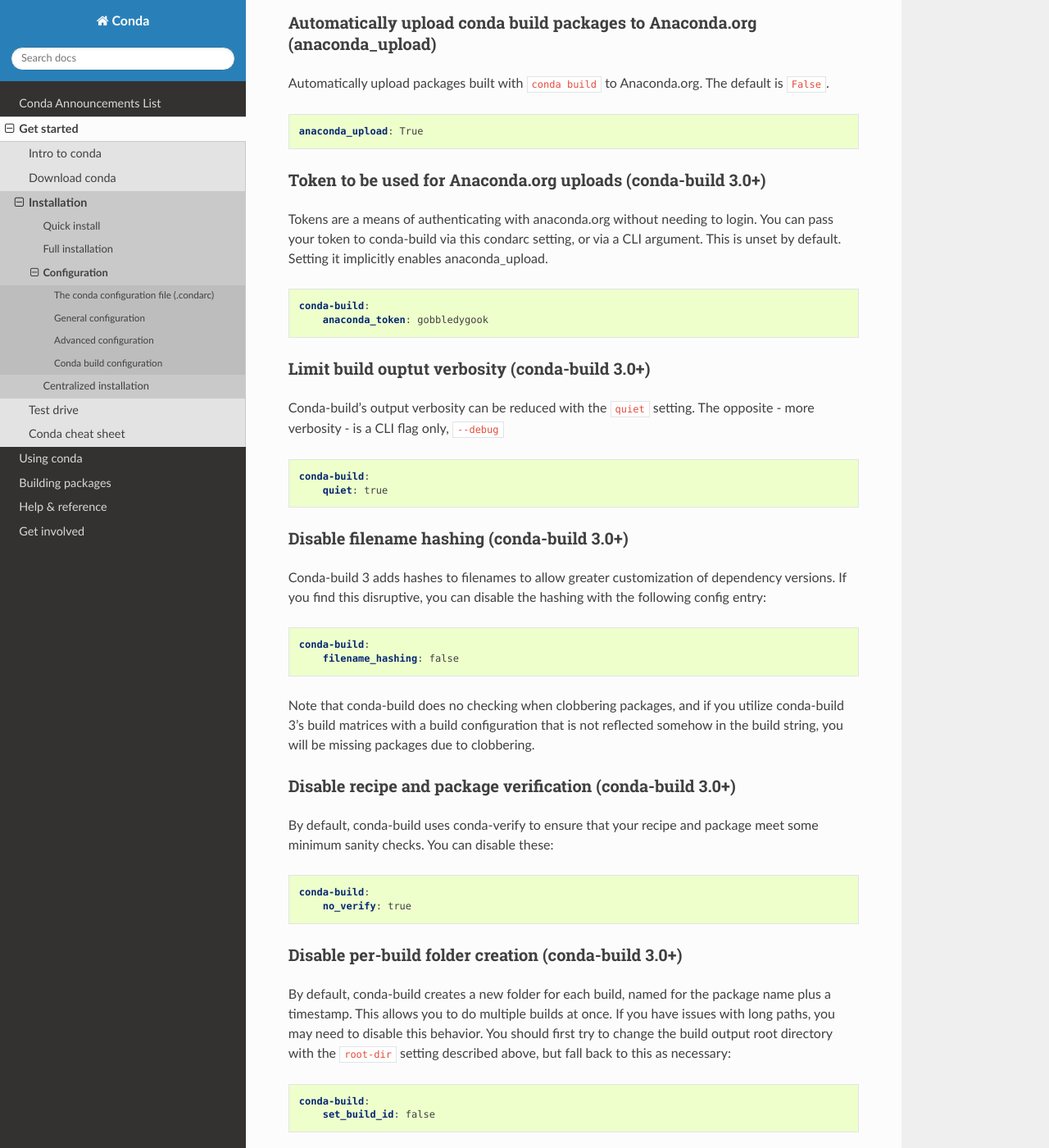
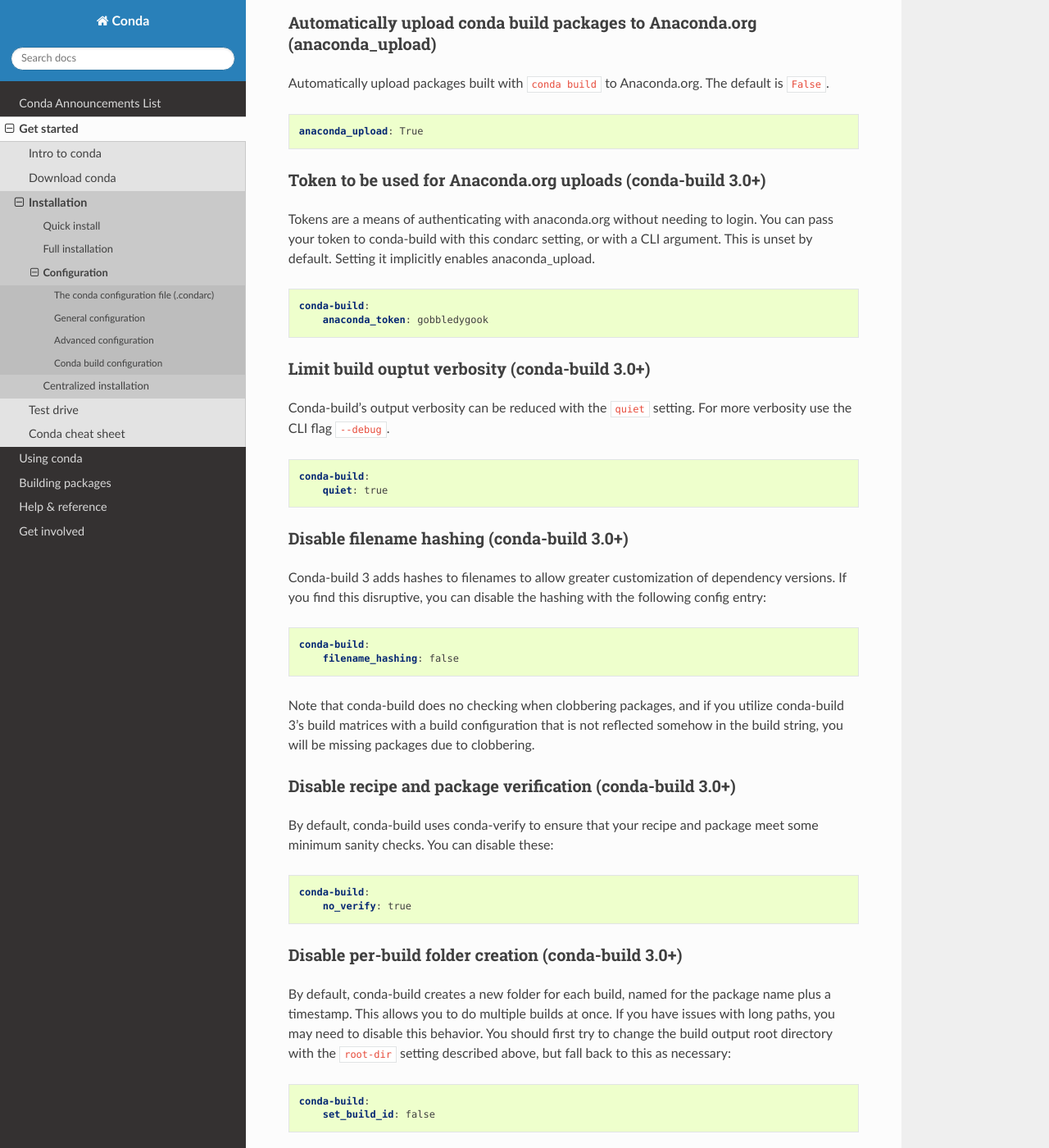
Before and after one commit to conda/conda-docs, a Sphinx documentation site: the page built from docs/source/config.rst, in a window 1280 px wide and 1400 px high, scrolled down 6750 px. Shown: the whole window at 82% size. Built offline with Sphinx 7.4.7 and the Read the Docs theme 2.0.0, drawn with Linux system fonts in a browser that asks for light colours; some of the changed text lies outside the part shown.

Commit message:
small text updates
small text updates

```diff
--- a/docs/source/config.rst
+++ b/docs/source/config.rst
@@ -307,7 +307,6 @@
 Conda build configuration
 =========================
 
-
 Specify conda build output root directory
 ^^^^^^^^^^^^^^^^^^^^^^^^^^^^^^^^^^^^^^^^^
 
@@ -336,7 +335,7 @@
 ^^^^^^^^^^^^^^^^^^^^^^^^^^^^^^^^^^^^^^^^^^^^^^^^^^^^^^^^^^^^
 
 Tokens are a means of authenticating with anaconda.org without needing to login.
-You can pass your token to conda-build via this condarc setting, or via a CLI
+You can pass your token to conda-build with this condarc setting, or with a CLI
 argument.  This is unset by default.  Setting it implicitly enables anaconda_upload.
 
 .. code-block:: yaml
@@ -348,8 +347,8 @@
 Limit build ouptut verbosity (conda-build 3.0+)
 ^^^^^^^^^^^^^^^^^^^^^^^^^^^^^^^^^^^^^^^^^^^^^^^
 
-Conda-build's output verbosity can be reduced with the ``quiet`` setting. The
-opposite - more verbosity - is a CLI flag only, ``--debug``
+Conda-build's output verbosity can be reduced with the ``quiet`` setting. For
+more verbosity use the CLI flag ``--debug``.
 
 .. code-block:: yaml
 
```
Also changed, not shown: other parts of docs/source/config.rst (+2 -2 lines).
